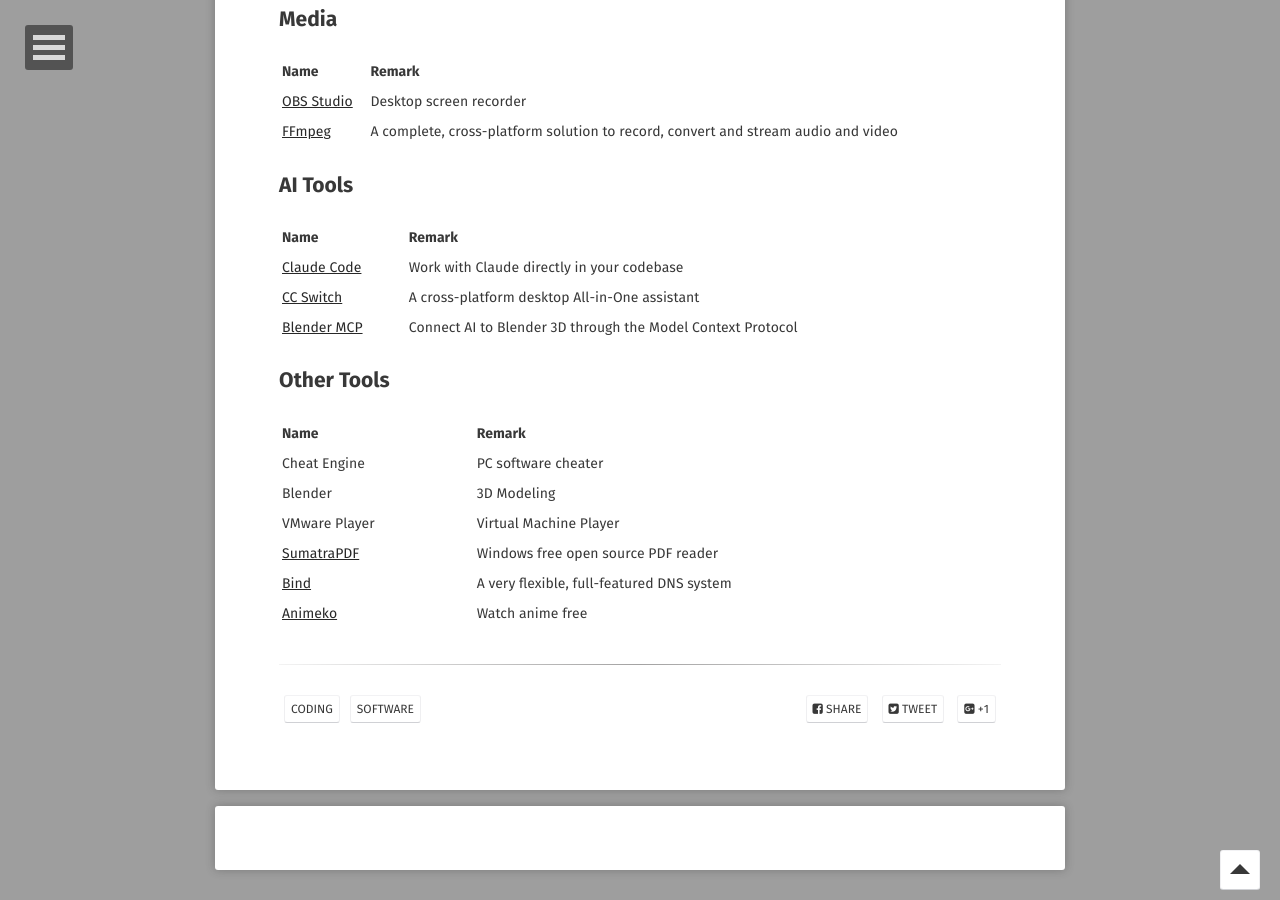
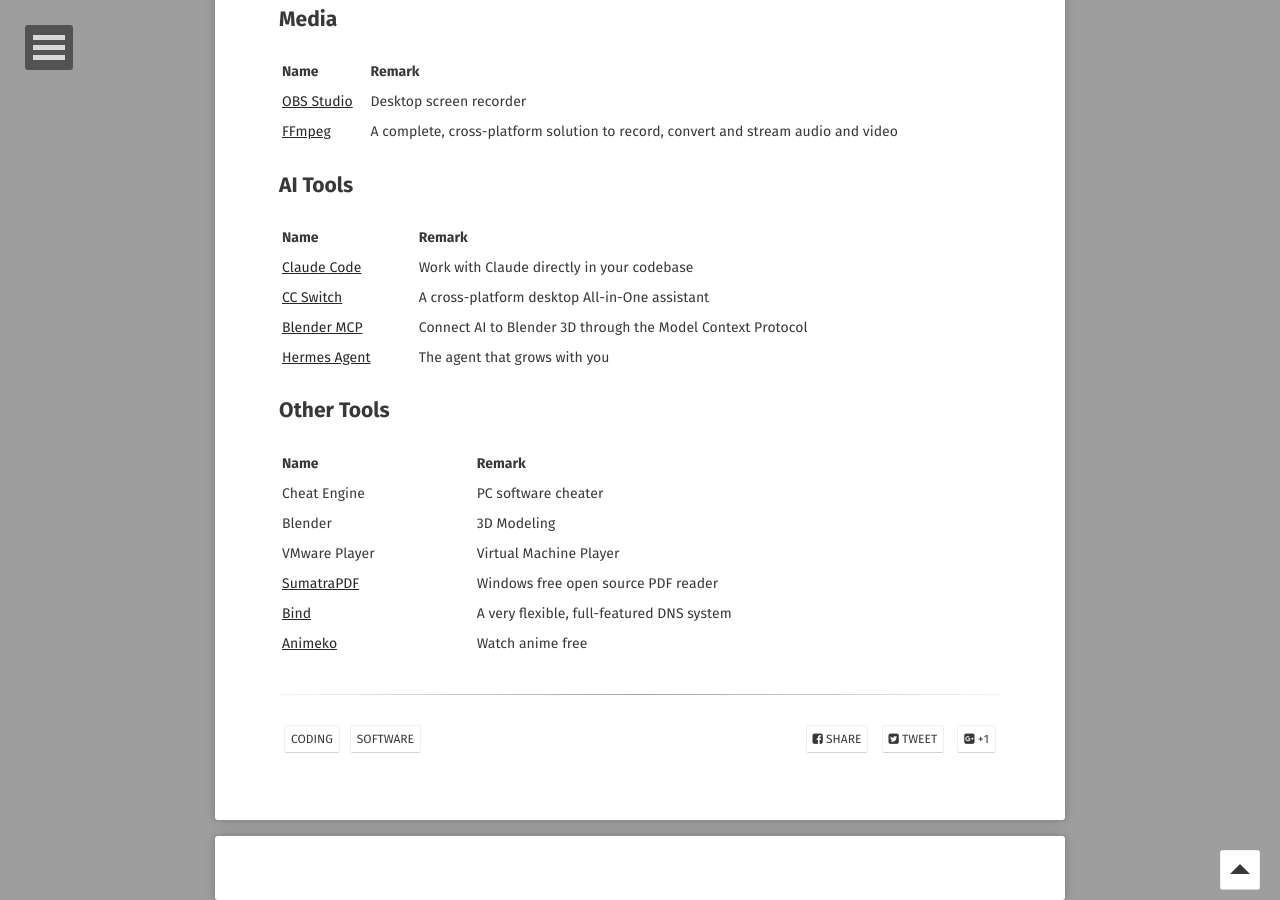
Before and after one commit to o7878x/o7878x.github.io, a Jekyll site: the page built from _posts/2024-07-07-wonderful-softwares.md, in a window 1280 px wide and 900 px high, scrolled down 4596 px. Built offline with Jekyll 4.4.1, drawn with Linux system fonts in a browser that asks for light colours; some web fonts are replaced; comment, search, counter and statistics services are not loaded.

Commit message:
feature:add hermes agent

```diff
--- a/_posts/2024-07-07-wonderful-softwares.md
+++ b/_posts/2024-07-07-wonderful-softwares.md
@@ -184,6 +184,7 @@
 | [Claude Code](https://claude.com/product/claude-code) | Work with Claude directly in your codebase |
 | [CC Switch](https://github.com/farion1231/cc-switch) | A cross-platform desktop All-in-One assistant |
 | [Blender MCP](https://blendermcp.org/) | Connect AI to Blender 3D through the Model Context Protocol |
+| [Hermes Agent](https://hermes-agent.nousresearch.com/) | The agent that grows with you |
 
 ## Other Tools
 
```
